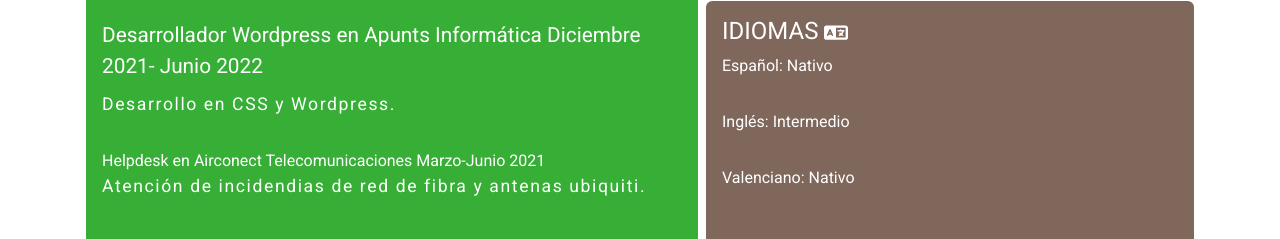
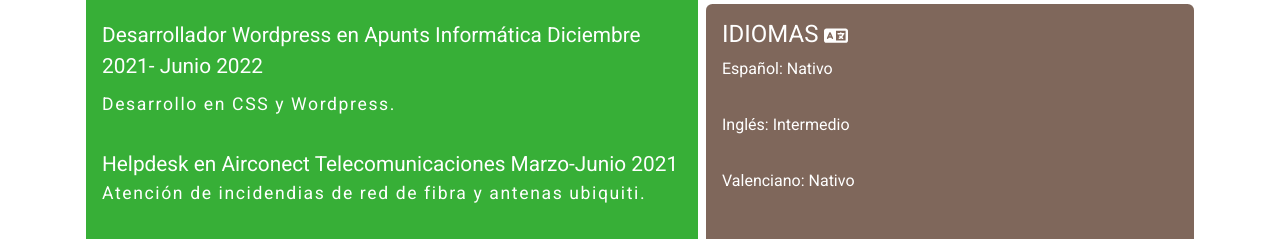
Before and after one commit to jphur/jphur.github.io, a website: page index.html in a window 1280 px wide. Shown: the part 1535-1774 px from the top of the page. Drawn offline with Linux system fonts and the light colour scheme.

Commit message:
wrong class name fixed

```diff
--- a/index.html
+++ b/index.html
@@ -99,7 +99,7 @@
                                     <dd class="skills__text">
                                         Desarrollo en CSS y Wordpress.
                                     </dd>
-                                    <dt class="content__subtitle">Helpdesk en Airconect Telecomunicaciones Marzo-Junio 2021</dt>
+                                    <dt class="content-subtitle">Helpdesk en Airconect Telecomunicaciones Marzo-Junio 2021</dt>
                                     <dd class="skills__text">
                                         Atención de incidendias de red de fibra y antenas ubiquiti.
                                     </dd>
```
